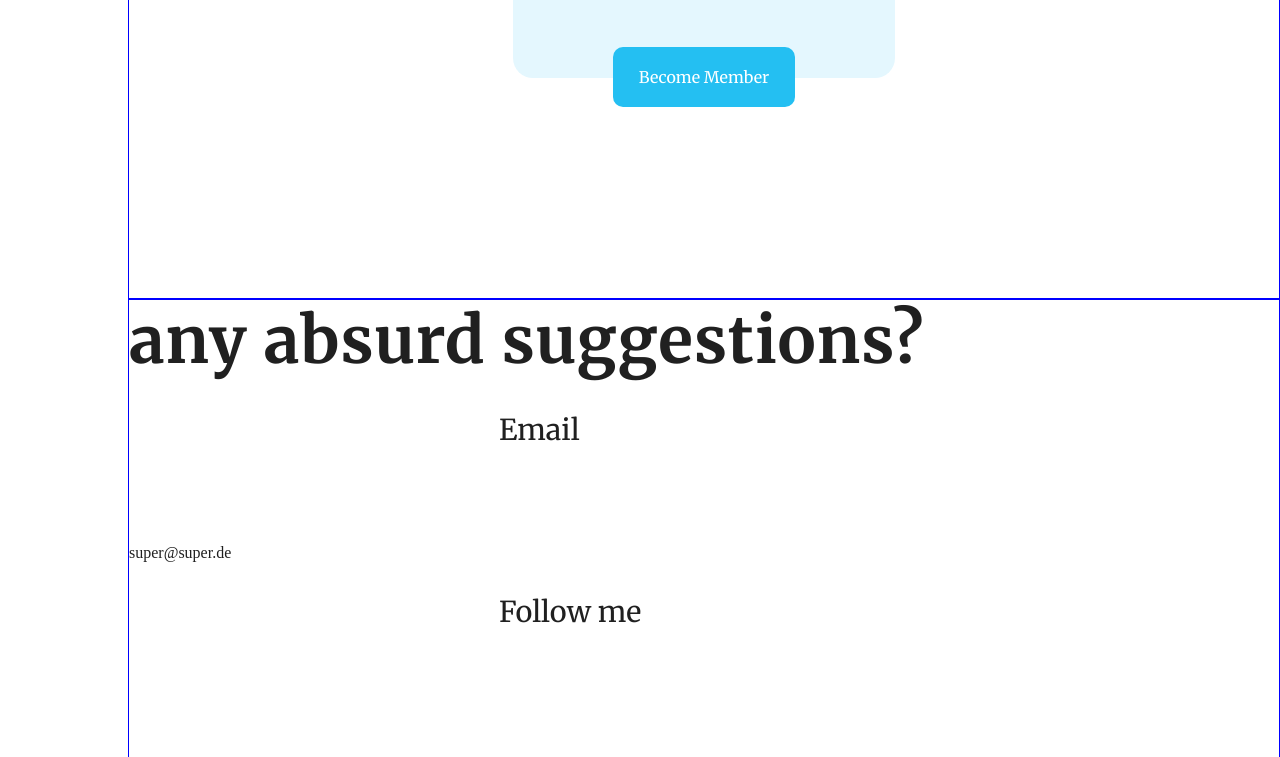
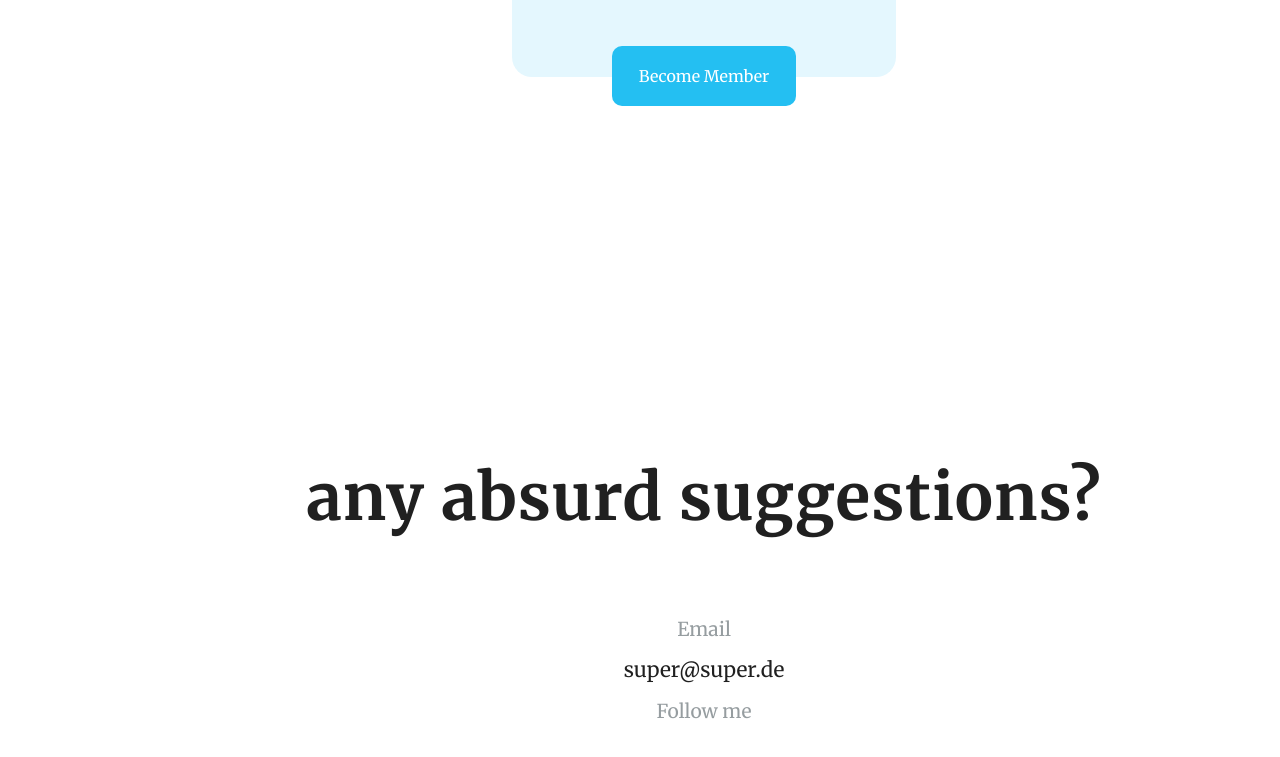
Before and after one commit to CodingFrank73/css-einfuehrung_Projekt_Illustation, a plain HTML site: page index.html in a window 1280 px wide. Shown: the part 7448-8205 px from the top of the page. Drawn offline with Linux system fonts and the light colour scheme.

Commit message:
main problem fixed

```diff
--- a/assets/css/style.css
+++ b/assets/css/style.css
@@ -208,7 +208,7 @@ section:nth-of-type(5) img:hover{
 }
 
 section:nth-of-type(6){
-    border: 1px solid blue;
+    /* border: 1px solid blue; */
     height: 180vh;
     margin-left: 10%;
 }
@@ -286,21 +286,33 @@ section:nth-of-type(6) article:nth-of-type(2) a{
 }
 
 
-
-
-
-
 section:nth-of-type(7){
-    border: 1px solid blue;
-    height: 110vh;
+    /* border: 1px solid blue; */
+    height: 50vh;
     margin-left: 10%;
 }
+
+section:nth-of-type(7) h2{
+    /* border: 1px solid blue; */
+    margin-bottom: 80px;
+    text-align: center;
+}
+
 section:nth-of-type(7) p{
     /* border: 1px solid blue; */
     margin-top: 2vh;
-    padding: 10px 370px;
-    height: 16vh;
     font-family: 'Merriweather', serif;
-    font-size: 1.8rem;
-    line-height: 3rem
+    font-size: 1.2rem;
+    text-align: center;
+    color: #969da0;
+
 }
+section:nth-of-type(7) a{
+    /* border: 1px solid blue; */
+    display: block;
+    margin-top: 2vh;
+    font-family: 'Merriweather', serif;
+    font-size: 1.3rem;
+    text-align: center;
+
+}
--- a/index.html
+++ b/index.html
@@ -122,7 +122,6 @@
                 <a href="#">Become Member</a>
             </article>
         </section>
-
         <section>
             <article>
                 <h2>any absurd suggestions?</h2>
@@ -131,10 +130,12 @@
                 <p>Follow me</p>
             </article>
         </section>
-
     </Main>
 
     <footer>
+        <nav>
+
+        </nav>
         <!-- fb/ig/tw/yt -->
     </footer>
 </body>
```
